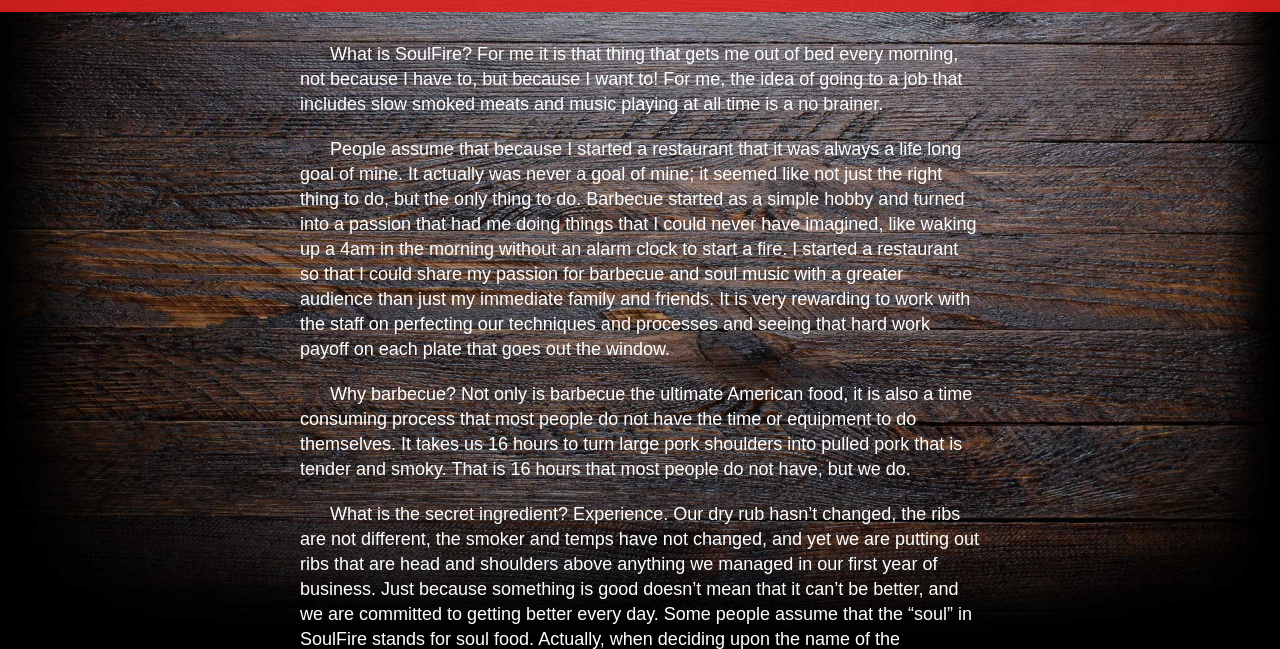
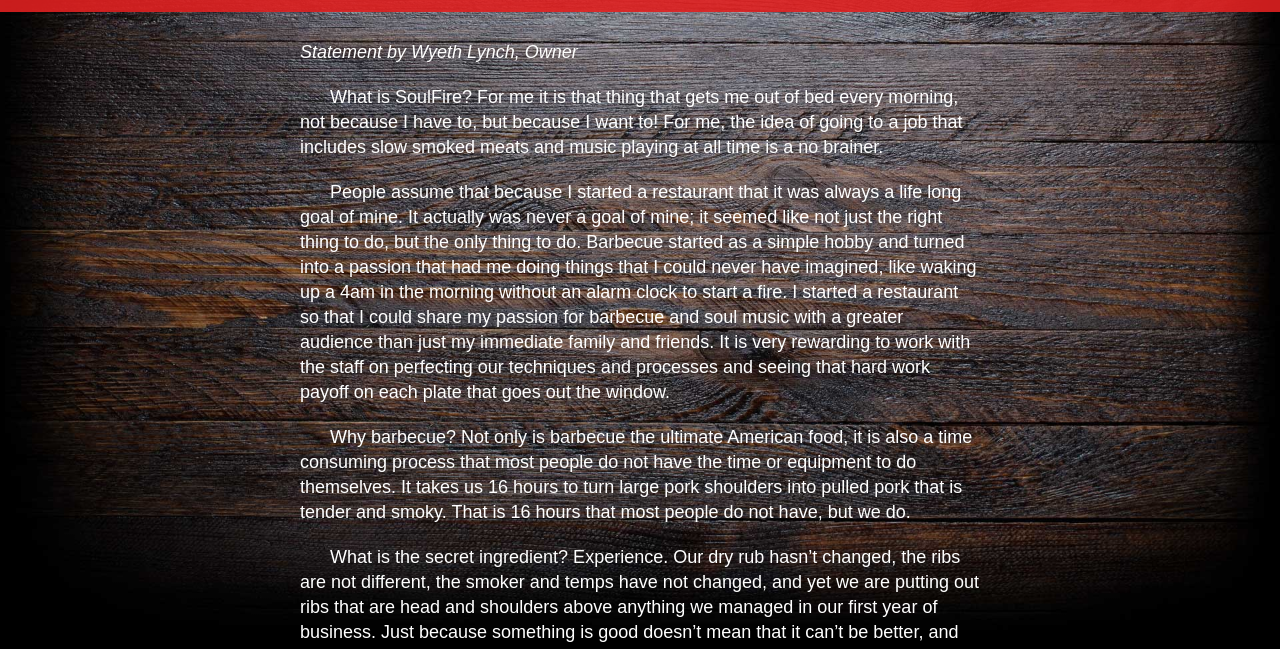
Before and after one commit to lyasui/project3, a plain HTML site: page about.html in a window 1280 px wide. Shown: the part 143-792 px from the top of the page. Drawn offline with Linux system fonts and the light colour scheme.

Commit message:
description in about

```diff
--- a/about.html
+++ b/about.html
@@ -29,8 +29,9 @@
     </header>
 
 
+    <div class="container">
+      <i>Statement by Wyeth Lynch, Owner</i>
 
-    <div class="container">
       <p>What is SoulFire? For me it is that thing that gets me out of bed every morning, not because I have to, but because I want to! For me, the idea of going to a job that includes slow smoked meats and music playing at all time is a no brainer.</p>
 
       <p>People assume that because I started a restaurant that it was always a life long goal of mine. It actually was never a goal of mine; it seemed like not just the right thing to do, but the only thing to do. Barbecue started as a simple hobby and turned into a passion that had me doing things that I could never have imagined, like waking up a 4am in the morning without an alarm clock to start a fire. I started a restaurant so that I could share my passion for barbecue and soul music with a greater audience than just my immediate family and friends. It is very rewarding to work with the staff on perfecting our techniques and processes and seeing that hard work payoff on each plate that goes out the window.</p>
--- a/style.css
+++ b/style.css
@@ -52,6 +52,7 @@
 h2 {font-size: 2.4rem; }
 h3 {font-size: 2.0rem;}
 h4 {font-size: 1.9rem}
+i {font-size: 1.8rem;}
 p {font-size: 1.8rem; }
 a {font-size: 1.6rem;}
 li {font-size: 1.8rem;}
```
